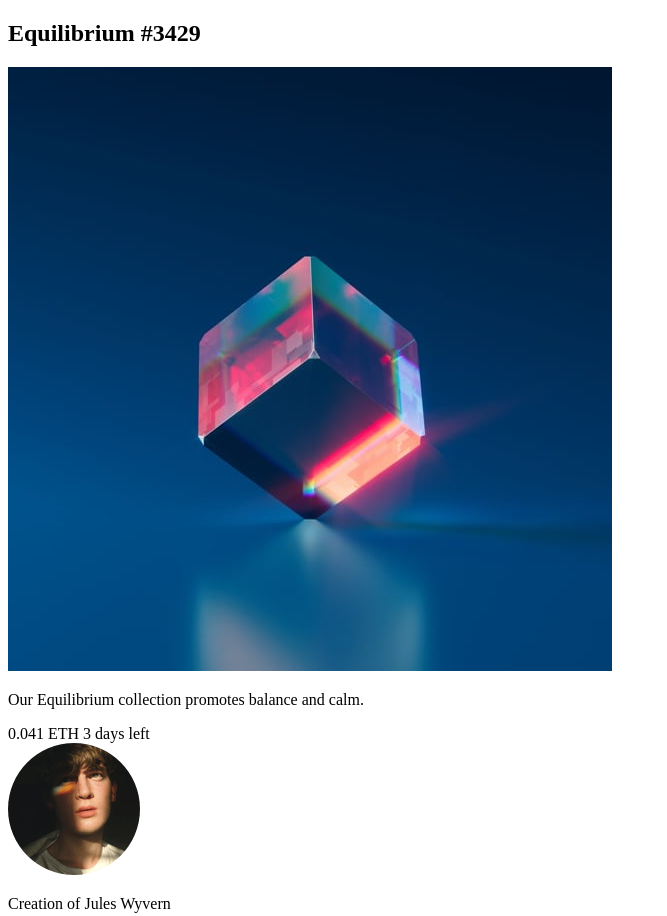
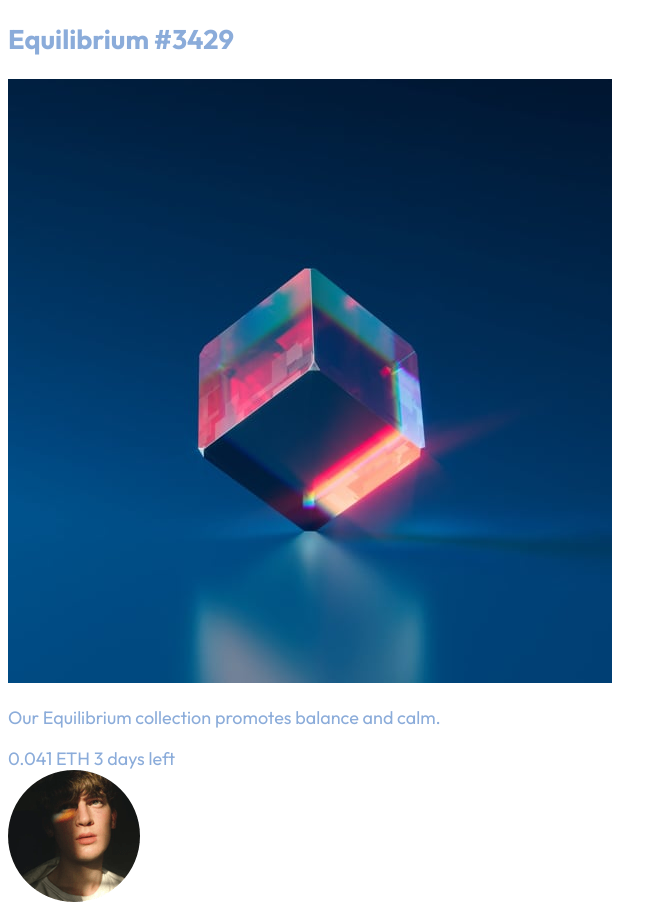
Before and after one commit to MatiasBastarrica/NFT-preview-card-component, a plain HTML site: page index.html in a window 1280 px wide. Shown: the top 916 px of the page, without its empty margins (0-667 px from the left). Drawn offline with Linux system fonts and the light colour scheme.

Commit message:
Link and apply the Google font

```diff
--- a/index.html
+++ b/index.html
@@ -10,6 +10,12 @@
       type="image/png"
       sizes="32x32"
       href="./images/favicon-32x32.png"
+    />
+    <link rel="preconnect" href="https://fonts.googleapis.com" />
+    <link rel="preconnect" href="https://fonts.gstatic.com" crossorigin />
+    <link
+      href="https://fonts.googleapis.com/css2?family=Outfit:wght@100..900&display=swap"
+      rel="stylesheet"
     />
     <link rel="stylesheet" href="styles.css" />
     <title>Frontend Mentor | NFT preview card component</title>
--- a/styles.css
+++ b/styles.css
@@ -15,3 +15,11 @@
   --fw-400: 400;
   --fw-600: 600;
 }
+
+/* ### STYLING ### */
+
+body {
+  font-family: var(--ff-outfit);
+  font-size: 1.125rem;
+  color: var(--blue-500);
+}
```
